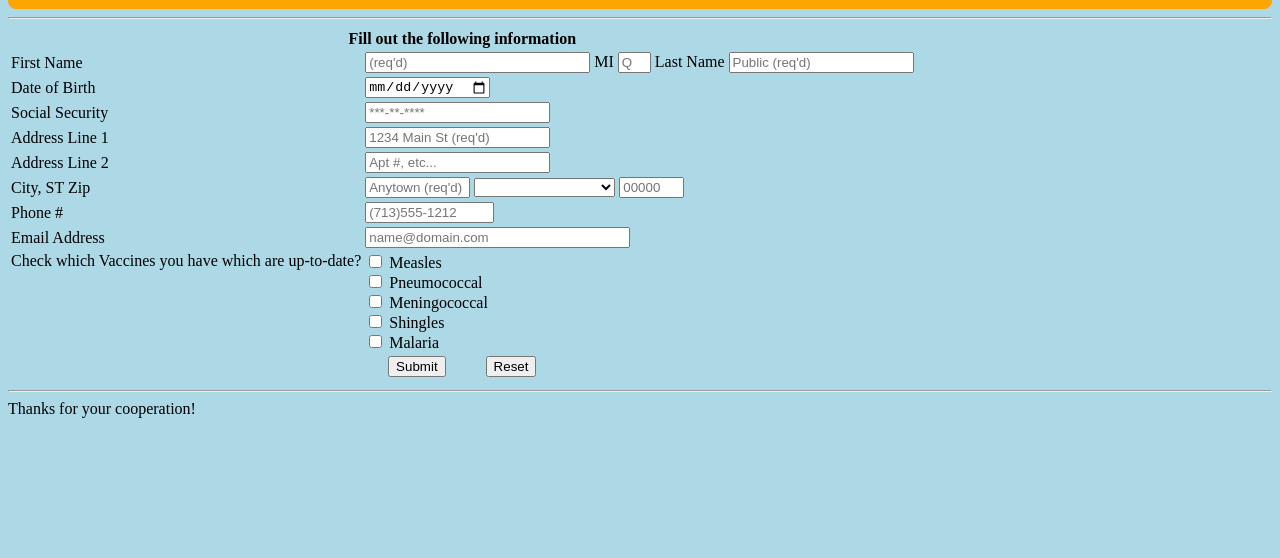
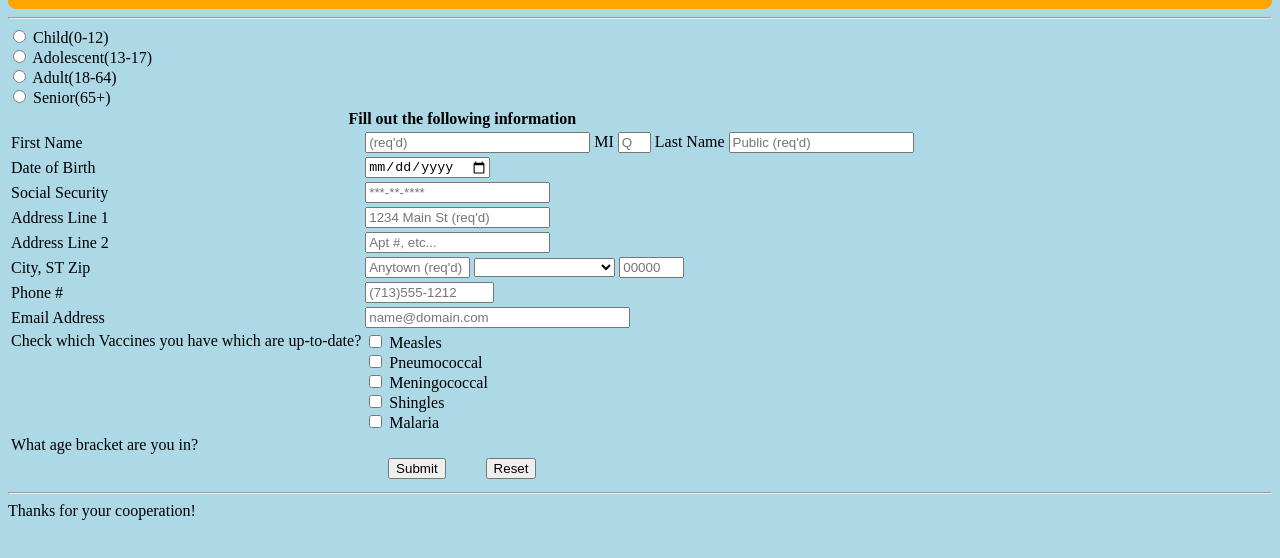
Before and after one commit to JoyJoel297/Homework3, a plain HTML site: page Index.html in a window 1280 px wide. Shown: the part 92-650 px from the top of the page. Drawn offline with Linux system fonts and the light colour scheme; a script that the page names is missing.

Commit message:
Add age bracket selection to form
Added age bracket radio buttons for user input.

```diff
--- a/Index.html
+++ b/Index.html
@@ -281,6 +281,26 @@
   </td>
  </tr>
 
+<tr class="form">
+      <td align="right" valign="top"><label for="agelist">What age bracket are you in?</label></td>
+        <div>
+          <input type="radio" id="age-child" name="age_bracket" value="0-12" required>
+          <label for="age-child">Child(0-12)</label>
+        </div>
+        <div>
+          <input type="radio" id="age-teen" name="age_bracket" value="13-17">
+          <label for="age-teen">Adolescent(13-17)</label>
+        </div>
+        <div>
+          <input type="radio" id="age-adult" name="age_bracket" value="18-64">
+          <label for="age-adult">Adult(18-64)</label>
+        </div>
+        <div>
+          <input type="radio" id="age-senior" name="age_bracket" value="65+">
+          <label for="age-senior">Senior(65+)</label>
+        </div>
+      </td>
+    </tr>
 <tr>
         <td colspan="2">
             <center>
```
